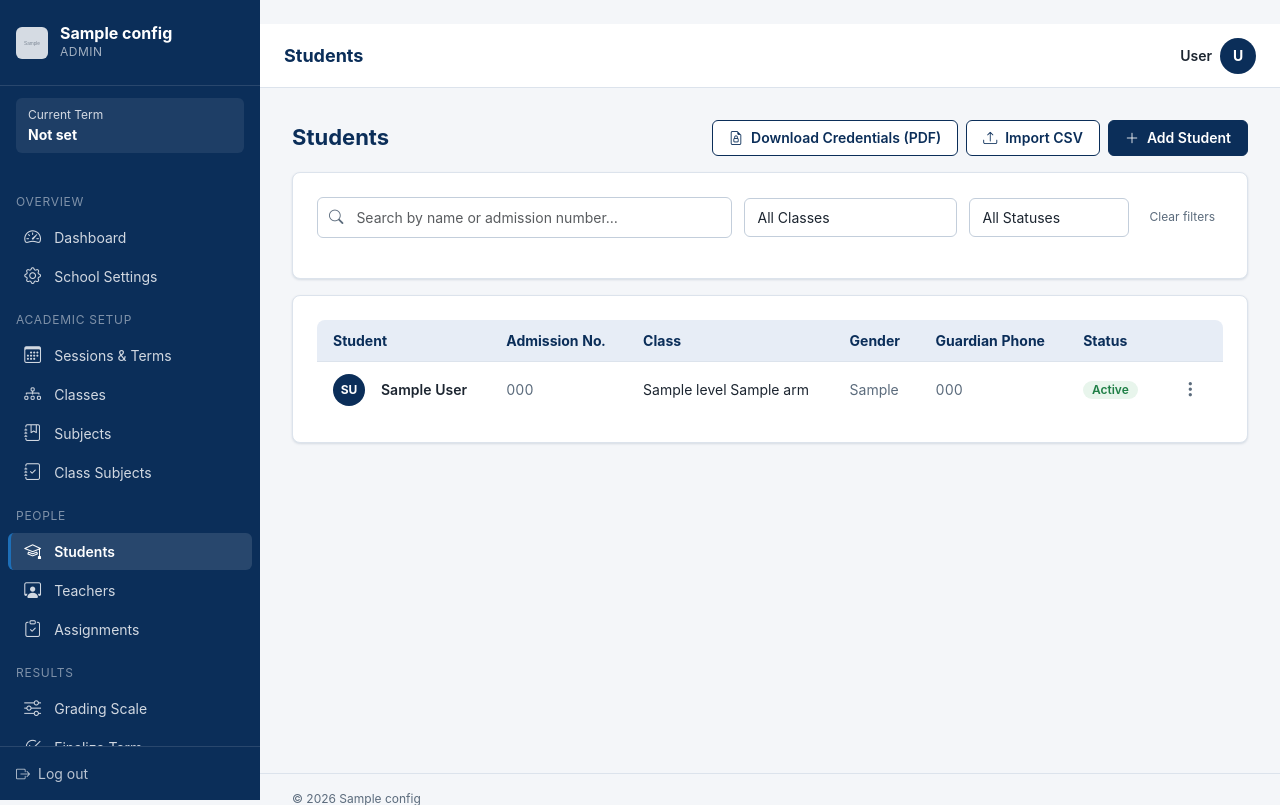
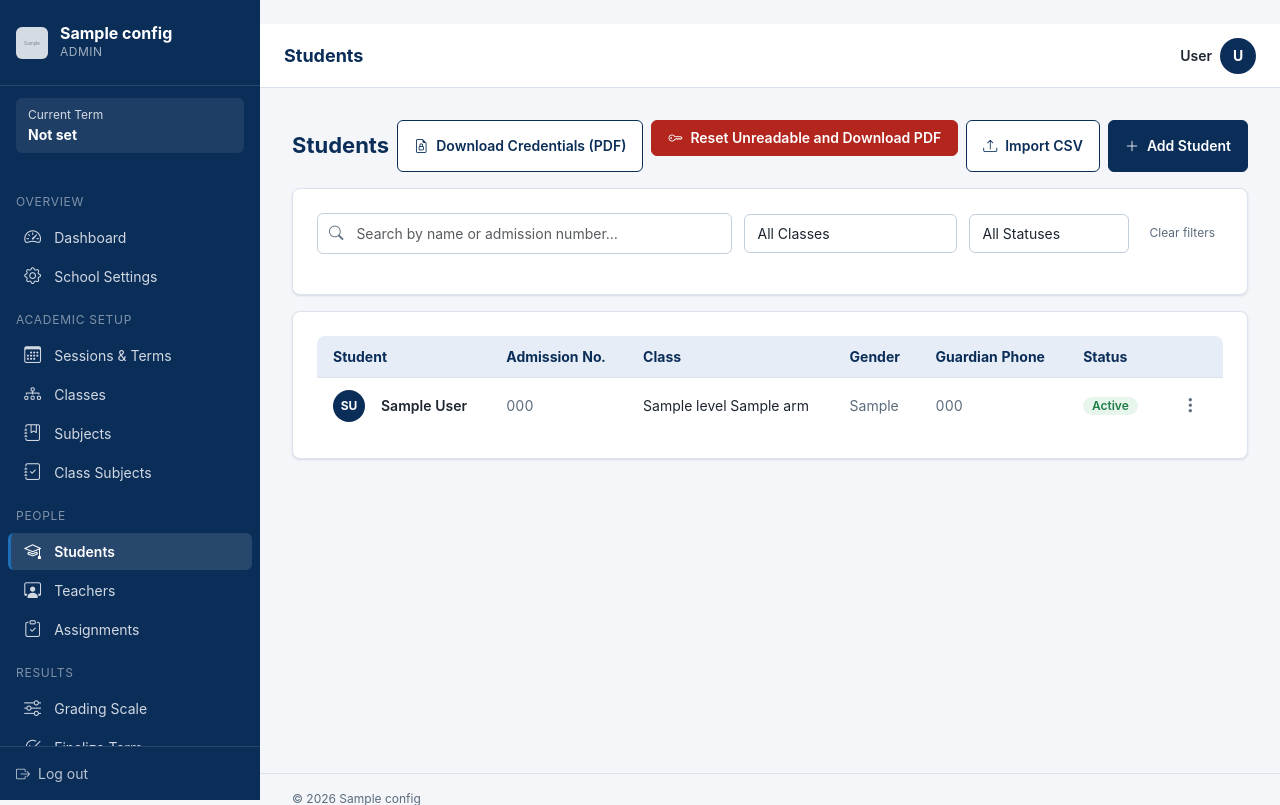
Before and after one commit to samadedeji75-design/temmys, a Flask app: page /admin/students in a window 1280 px wide. Shown: the top 805 px of the page. Run offline with Flask 3, Linux system fonts and the light colour scheme; the visitor is signed in with stand-in values (Sample User, id 1); tables that the repository leaves empty hold one stand-in row (values such as "Sample post"); grey boxes marked "Sample" are stand-in pictures; some libraries are stand-ins or nearby versions.

Commit message:
Add password reset form for unreadable students
Added a form to reset unreadable student passwords with a confirmation prompt.

```diff
--- a/app/templates/admin/students_list.html
+++ b/app/templates/admin/students_list.html
@@ -11,6 +11,13 @@
     <a href="{{ url_for('admin.all_students_credentials_pdf') }}" class="btn btn-secondary">
       <i class="bi bi-file-earmark-lock"></i> Download Credentials (PDF)
     </a>
+    <form method="post" action="{{ url_for('admin.reset_unreadable_student_passwords') }}"
+          onsubmit="return confirm('Give new passwords to every student whose password cannot be read, then download the PDF? Those students\' old passwords will stop working. Students with a readable password are not changed.');">
+      <input type="hidden" name="csrf_token" value="{{ csrf_token() }}">
+      <button type="submit" class="btn btn-danger">
+        <i class="bi bi-key"></i> Reset Unreadable and Download PDF
+      </button>
+    </form>
     <a href="{{ url_for('admin.students_import') }}" class="btn btn-secondary">
       <i class="bi bi-upload"></i> Import CSV
     </a>
```
